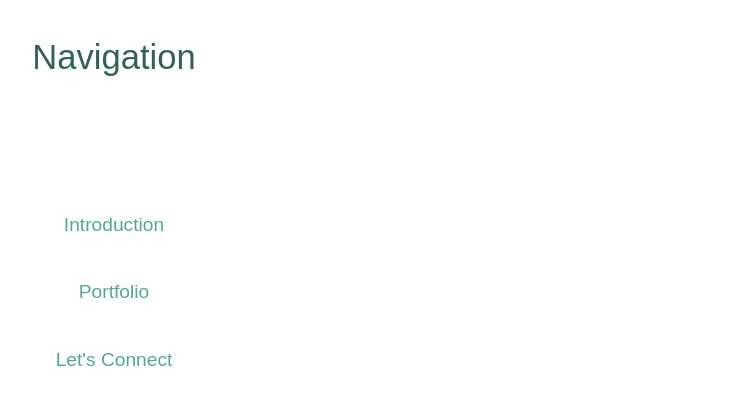
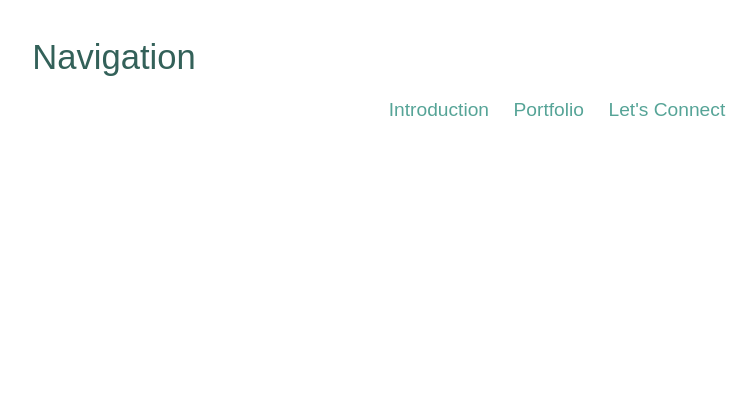
Before and after one commit to valeriebordeleau/exercise-3, a plain HTML site: page index.html in a window 1280 px wide. Shown: the whole page, without its empty margins (526-1280 px from the left). Drawn offline with nearby package versions, Linux system fonts and the light colour scheme; some icons are missing.

Commit message:
feat(css): placement of nav items in large screen changes

```diff
--- a/index.html
+++ b/index.html
@@ -13,13 +13,13 @@
     <div class="site-wrapper" data-state="slide-closed">
        <div class="sliding-canvas">
         <header class="header">
-            <h1 class="title text-center pad-top">Navigation</h1>
+            <h1 class="title text-center pad-top push-0">Navigation</h1>
 
 <div class="navbar">
           <!-- Menu Toggle Icon -->
         <a class="toggle-btn i-menu pad-top" href="#main-menu"><span>Menu</span></a>
 
-        <nav class="navigation slide-menu pad-top text-right">
+        <nav class="navigation slide-menu  text-right">
         <a class="close-btn i-close" href="#main-menu"><span>Close</span></a>
           <ul>
               <li><a href="#" class="item">Introduction</a></li>
--- a/scss/components/_main.scss
+++ b/scss/components/_main.scss
@@ -109,6 +109,7 @@ header {
 }
 
 @media only screen and (max-width: 60em){
+
     .site-wrapper{
         position: relative;
         overflow: hidden;
@@ -144,10 +145,37 @@ header {
 }
 
 @media only screen and (min-width: 60em){
+   .title {
+       margin: 0;
+       padding:0;
+   }
+
+    .navigation ul{
+    display: inherit;
+    padding: 0;
+    margin: 0;
+    li{
+        display: inline-block;
+        text-align: right;
+        &:first-child a{
+        }
+    }
+    a{
+        color: $teal;
+        text-decoration: none;
+        padding: .5em;
+        text-align: center;
+        &:hover{
+            color: $drkteal;
+        }
+    }
+}
+
     .toggle-btn,
     .close-btn{
         display: none;
     }
+
 }
 
 //so there's no movement without JS
```
Also changed, not shown: css/style.css.
